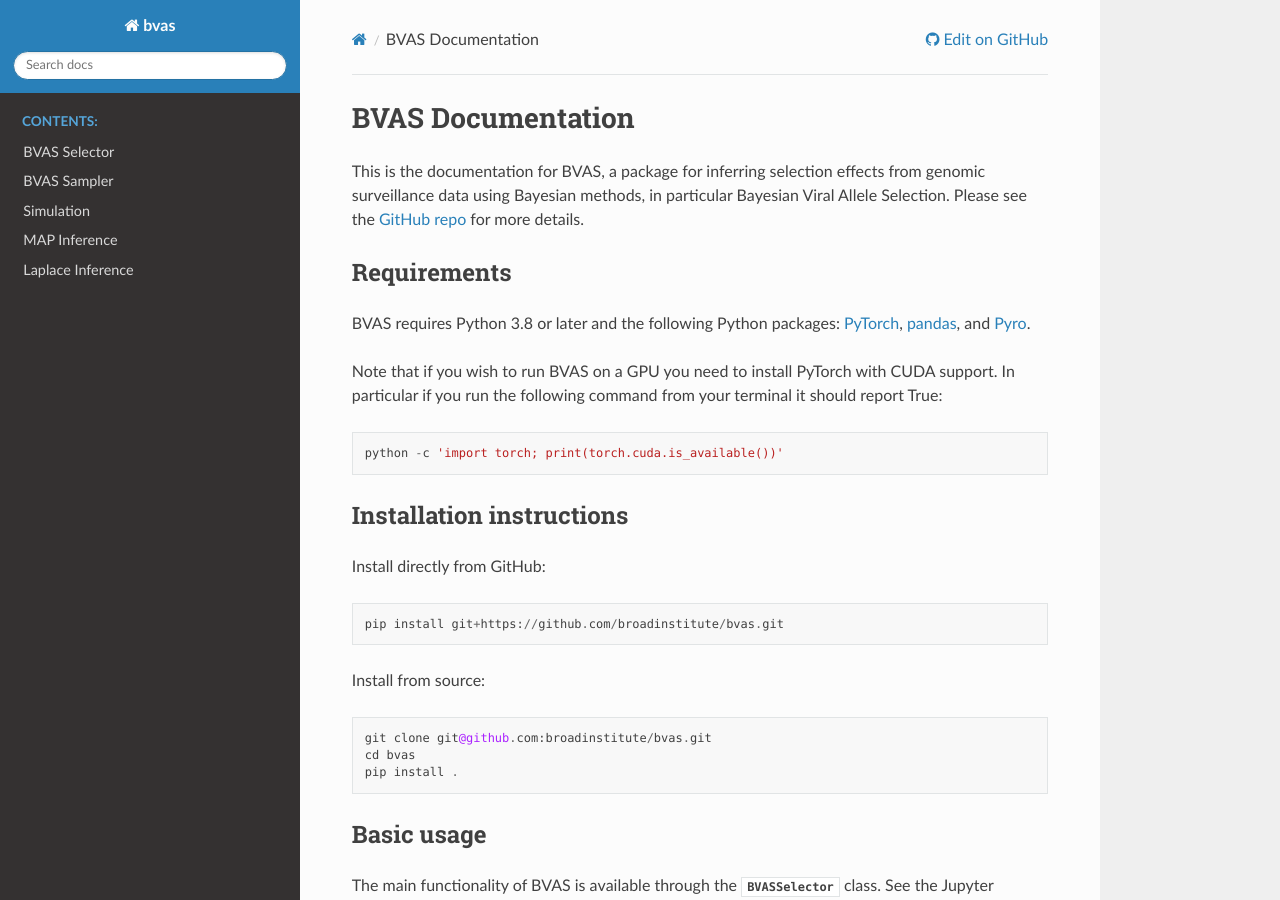
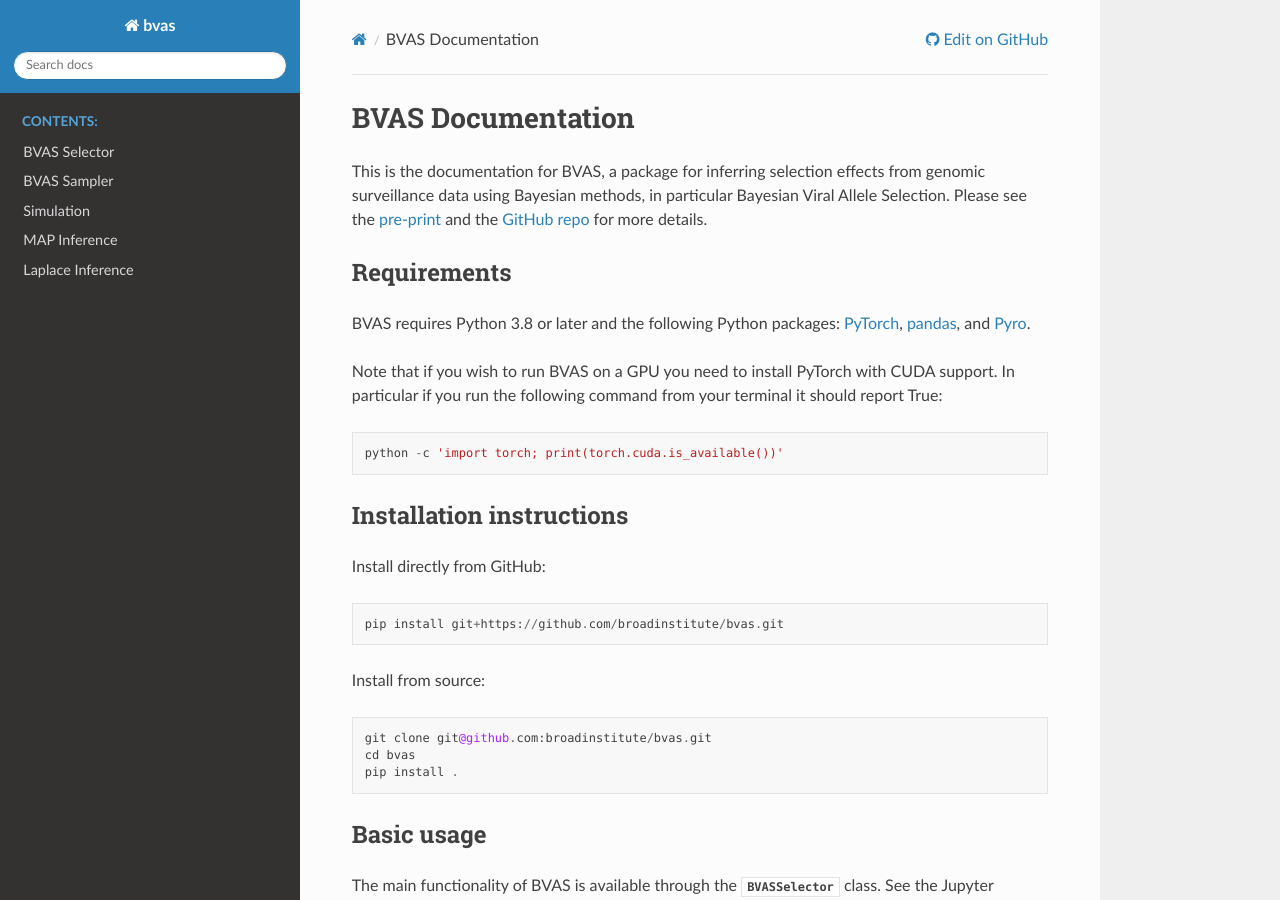
Before and after one commit to broadinstitute/bvas, a Sphinx documentation site: the page built from docs/source/index.rst, in a window 1280 px wide and 900 px high. Built offline with Sphinx 7.4.7 and the Read the Docs theme 2.0.0, drawn with Linux system fonts in a browser that asks for light colours.

Commit message:
add link to preprint

```diff
--- a/docs/source/index.rst
+++ b/docs/source/index.rst
@@ -6,7 +6,8 @@ BVAS Documentation
 This is the documentation for BVAS, a package for inferring selection effects
 from genomic surveillance data using Bayesian methods, in particular
 Bayesian Viral Allele Selection.
-Please see the `GitHub repo <https://github.com/broadinstitute/bvas>`__ for more details.
+Please see the `pre-print <https://www.biorxiv.org/content/10.1101/2022.05.07.490748v1>`__
+and the `GitHub repo <https://github.com/broadinstitute/bvas>`__ for more details.
 
 Requirements
 -------------
```
Also changed, not shown: README.md (+1 -1 lines).
